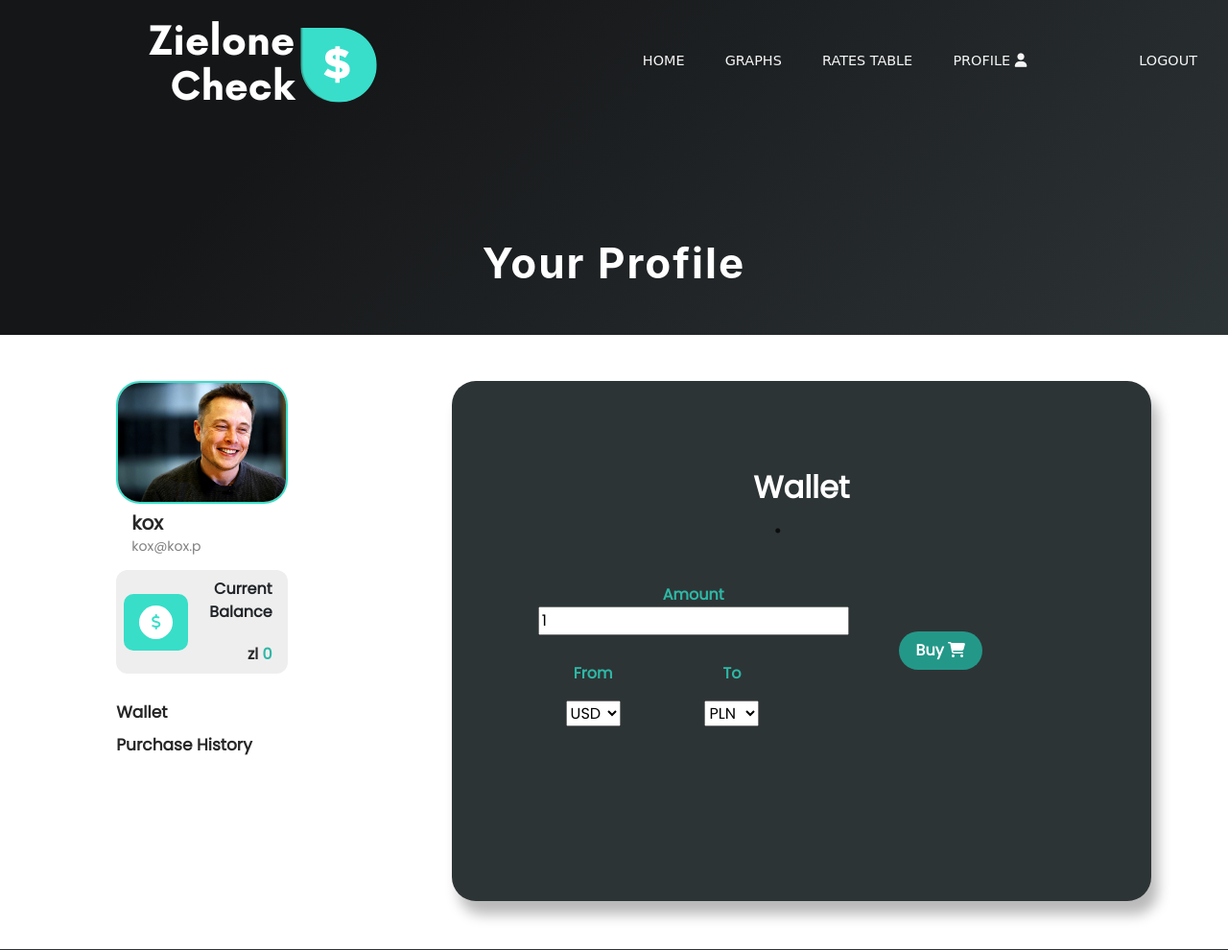
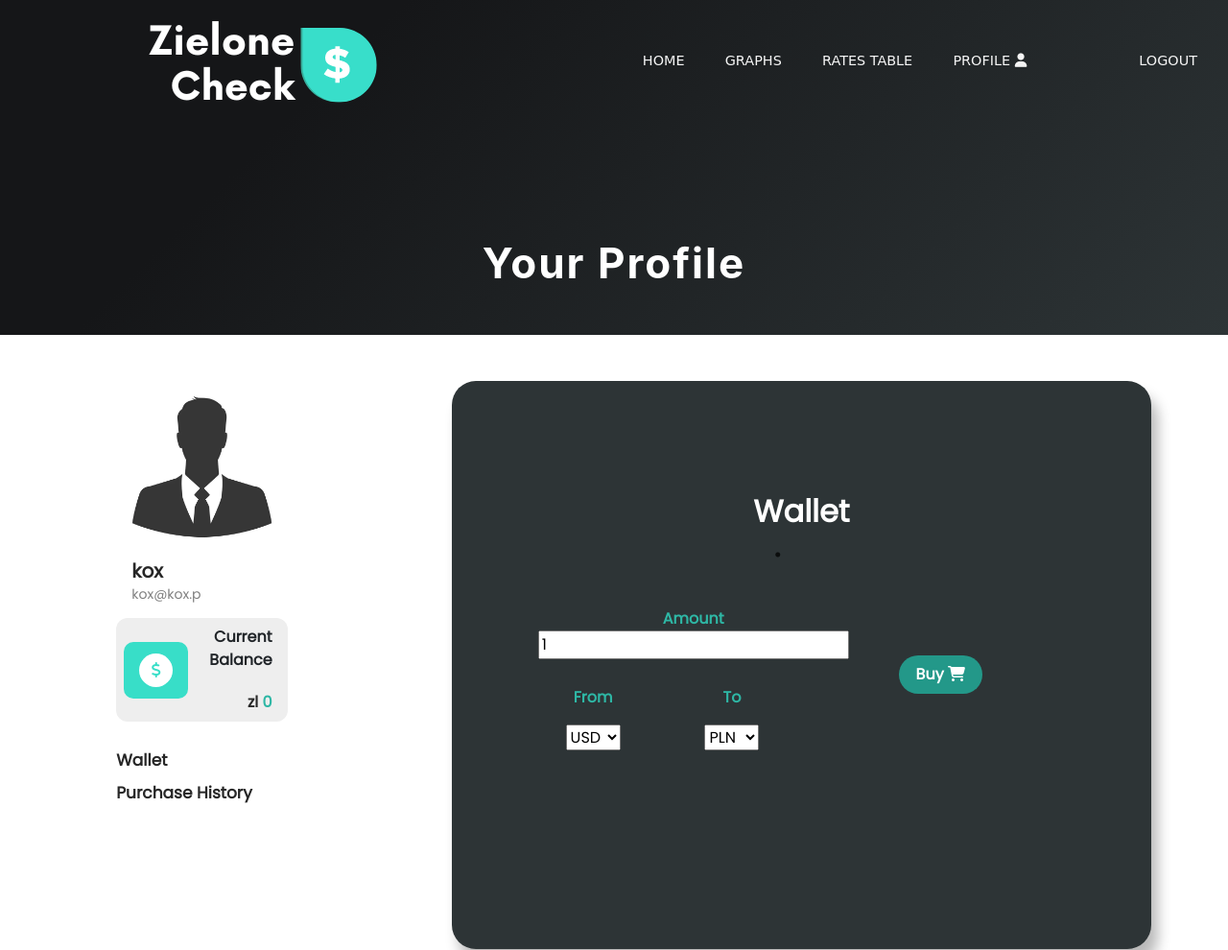
Before and after one commit to kcbojanowski/CurrencyExchangeSystem, a Flask app: page /profile in a window 1280 px wide. Shown: the top 990 px of the page at 96% size. Run offline with Flask 2, Linux system fonts and the light colour scheme; a user stored in the database is signed in; data comes from the database, SQL or seed files in the repository; some libraries are stand-ins or nearby versions; some web fonts are replaced.

Commit message:
profilepicture

```diff
--- a/stronka/static/css/profile.css
+++ b/stronka/static/css/profile.css
@@ -19,8 +19,9 @@
 	padding-bottom: 200px;
 }
 .profile-image{
-	border-radius: 25px;
-	border: 2px solid #38DEC8;
+	padding: 10px;
+	border-radius: 30px;
+	margin-right: 40px;
 }
 .name{
 	font-size: 20px;
@@ -116,7 +117,7 @@
 
 	  width:500px;
 	  display:block;
-	  background-color: white;
+	  background-color: #eee;
 	  box-shadow: 7.0px 13.9px 13.9px hsl(0deg 0% 0% / 0.28);
 	  border-radius: 25px;
 }
--- a/stronka/templates/profile.html
+++ b/stronka/templates/profile.html
@@ -35,7 +35,7 @@
         <section class="profile1 row container-fluid">
             <div  class="container leftside d-flex justify-content-center mt-5 col-md-2">
                 <div class="top-prof">
-                    <img src="../static/img/elon-musk.jpg" class="img-fluid profile-image" width="300">
+                    <img src="../static/img/profile-picture.jpg" class="img-fluid profile-image" width="200">
                     <div class="ml-3">
                         <h5 class="name">{{current_user.username}}</h5>
                         <p class="mail">{{current_user.email_address}}</p>
```
Also changed, not shown: stronka/static/img/elon-musk.jpg (deleted), stronka/static/img/profile-picture.jpg (added).
